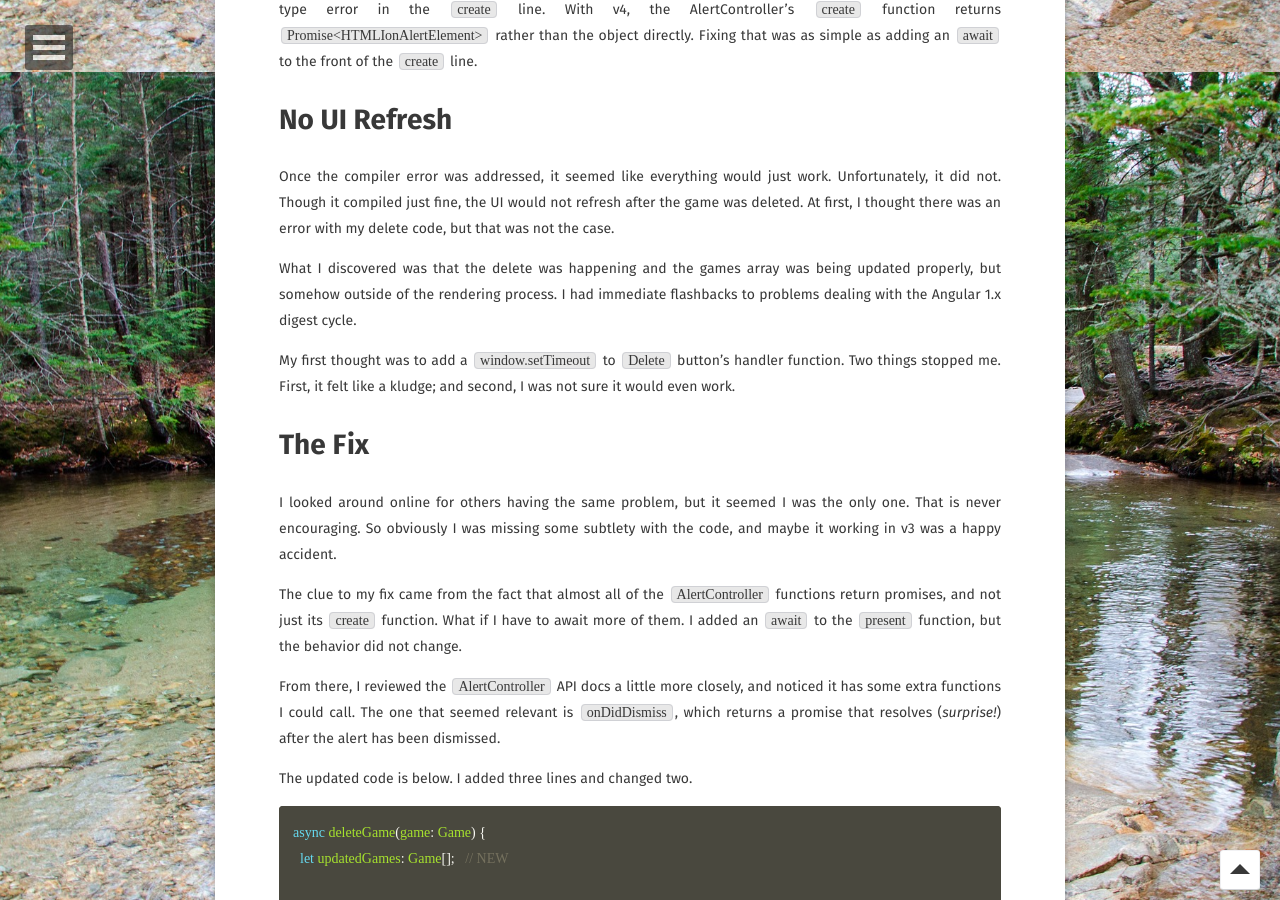
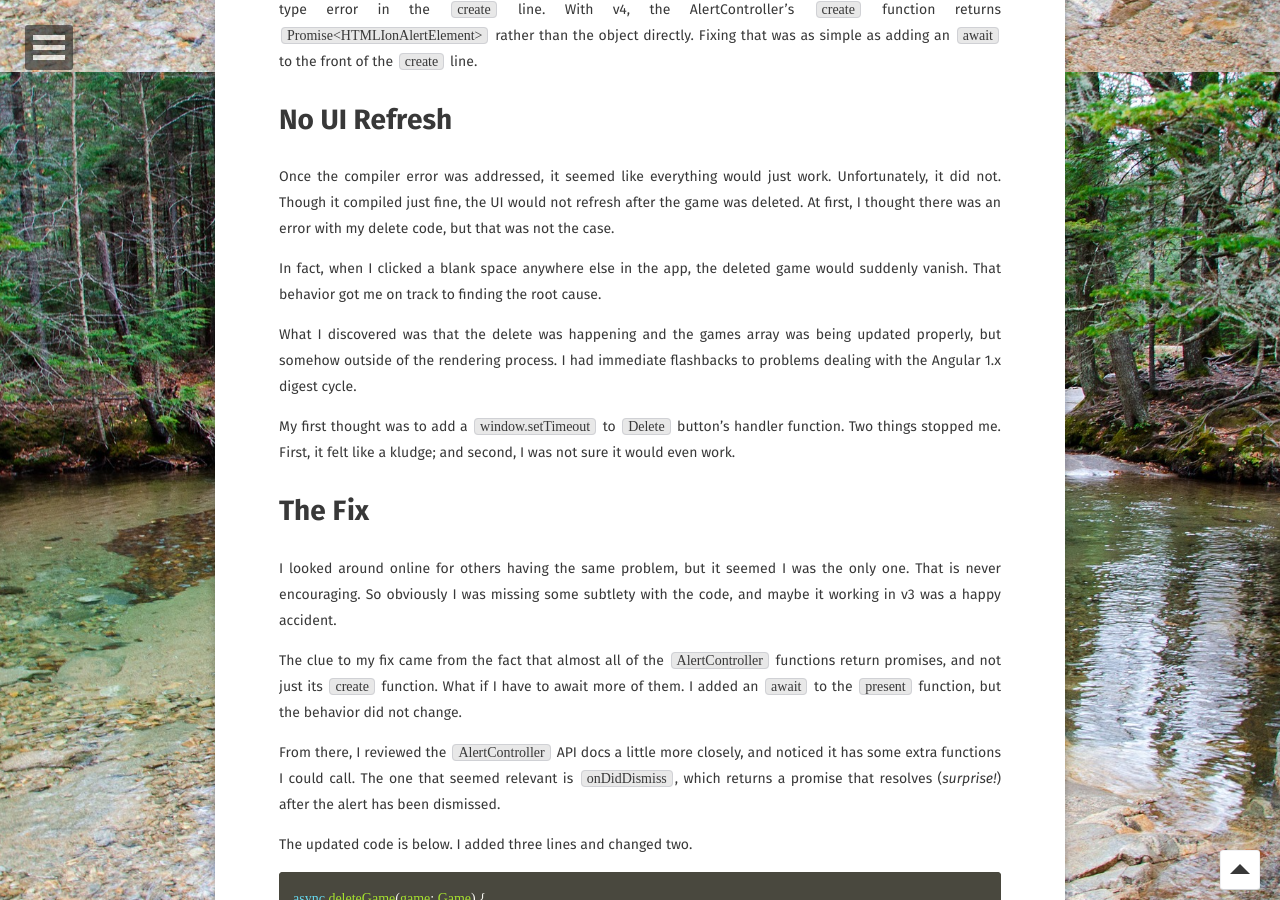
Before and after one commit to walkingriver/walkingriver.github.io, a Jekyll site: the page built from _posts/2019-07-10-ionic-3-to-4-gotchas.md, in a window 1280 px wide and 900 px high, scrolled down 1728 px. Built offline with Jekyll 4.4.1, drawn with Linux system fonts in a browser that asks for light colours; some web fonts are replaced.

Commit message:
Clarification to the problem

```diff
--- a/_posts/2019-07-10-ionic-3-to-4-gotchas.md
+++ b/_posts/2019-07-10-ionic-3-to-4-gotchas.md
@@ -52,6 +52,8 @@ However, as soon as I dropped it into my Ionic v4 project, I immediately started
 
 # No UI Refresh
 Once the compiler error was addressed, it seemed like everything would just work. Unfortunately, it did not. Though it compiled just fine, the UI would not refresh after the game was deleted. At first, I thought there was an error with my delete code, but that was not the case.
+
+In fact, when I clicked a blank space anywhere else in the app, the deleted game would suddenly vanish. That behavior got me on track to finding the root cause.
 
 What I discovered was that the delete was happening and the games array was being updated properly, but somehow outside of the rendering process. I had immediate flashbacks to problems dealing with the Angular 1.x digest cycle.
 
```
